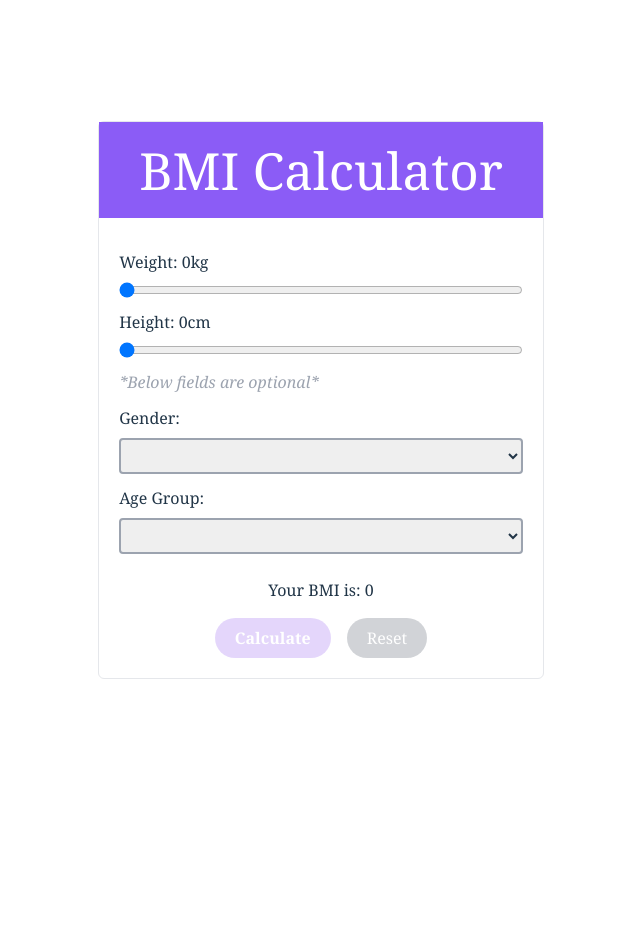
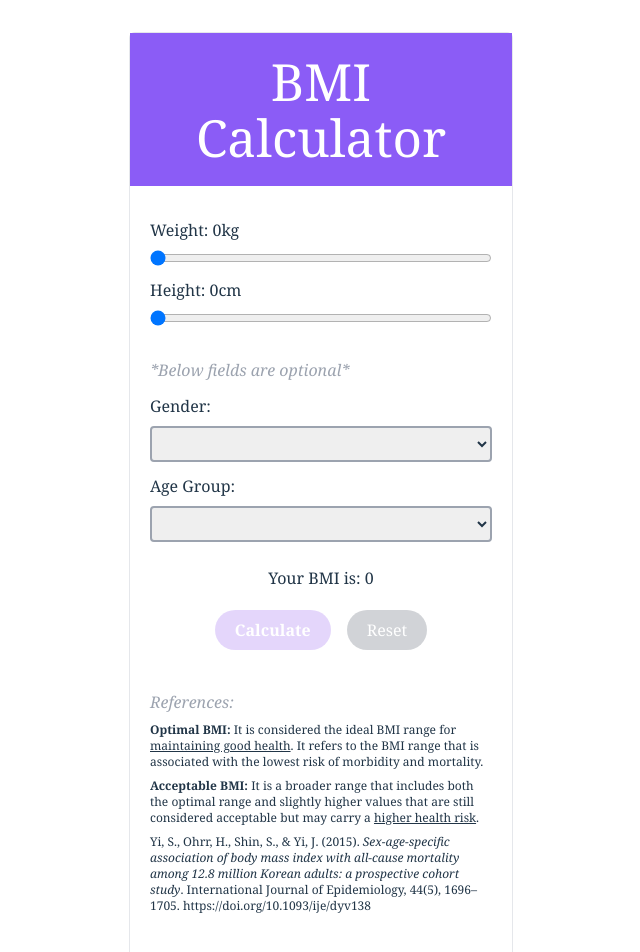
Before and after one commit to dipeshshresthaofficial/react-projects, a React (Vite) app in the folder lucid_bmi_calculator/: page / in a window 1280 px wide. Shown: the top 952 px of the page, without its empty margins (319-959 px from the left). Before the commit the page ends 800 px from the top, so only its background shows below. Built offline with nearby package versions, Linux system fonts and the light colour scheme.

Commit message:
added references

```diff
--- a/lucid_bmi_calculator/src/App.jsx
+++ b/lucid_bmi_calculator/src/App.jsx
@@ -193,7 +193,7 @@ function App() {
   }
 
   return (
-    <div className='border rounded-md'>
+    <div className='w-96 border rounded-md'>
       <h1 className='py-5 px-10 bg-violet-500 text-white'>BMI Calculator</h1>
       <div className='p-5'>
         <InputBox
@@ -212,7 +212,7 @@ function App() {
           handleInputChange = {handleInputChange}
           />
 
-        <span className='block text-left text-gray-400 italic'>*Below fields are optional*</span>
+        <span className='mt-8 block text-left text-gray-400 italic'>*Below fields are optional*</span>
         <InputBox
           type="select"
           title="Gender"
@@ -249,7 +249,7 @@ function App() {
         }
         <p className='mt-6'>Your BMI is: {bmi}</p>
         <p className='my-4'>{feedback}</p>
-        <div className='flex flex-row justify-center gap-4'>
+        <div className='mt-5 flex flex-row justify-center gap-4'>
           <input
             type='button'
             value= "Calculate"
@@ -263,6 +263,17 @@ function App() {
             className='action-btn bg-slate-800 text-white rounded-full py-2 px-5 text-semibold hover:bg-slate-950 focus:outline-none focus:ring focus:ring-slate-600 focus:ring-opacity-75'
             />
         </div>
+        <div className='notes my-10'>
+          <span className='block text-left italic text-gray-400'>References:</span>
+          <p className='text-left text-xs mt-2'>
+            <b>Optimal BMI:</b> It is considered the ideal BMI range for <u>maintaining good health</u>. It refers to the BMI range that is associated with the lowest risk of morbidity and mortality.</p>
+          <p className='text-left text-xs mt-2'>
+            <b>Acceptable BMI:</b> It is a broader range that includes both the optimal range and slightly higher values that are still considered acceptable but may carry a <u>higher health risk</u>.
+          </p>
+          <p className='text-left text-xs mt-2'>
+            Yi, S., Ohrr, H., Shin, S., & Yi, J. (2015). <cite>Sex-age-specific association of body mass index with all-cause mortality among 12.8 million Korean adults: a prospective cohort study</cite>. International Journal of Epidemiology, 44(5), 1696–1705. https://doi.org/10.1093/ije/dyv138
+          </p>
+        </div>
       </div>
     </div>
   )
```
